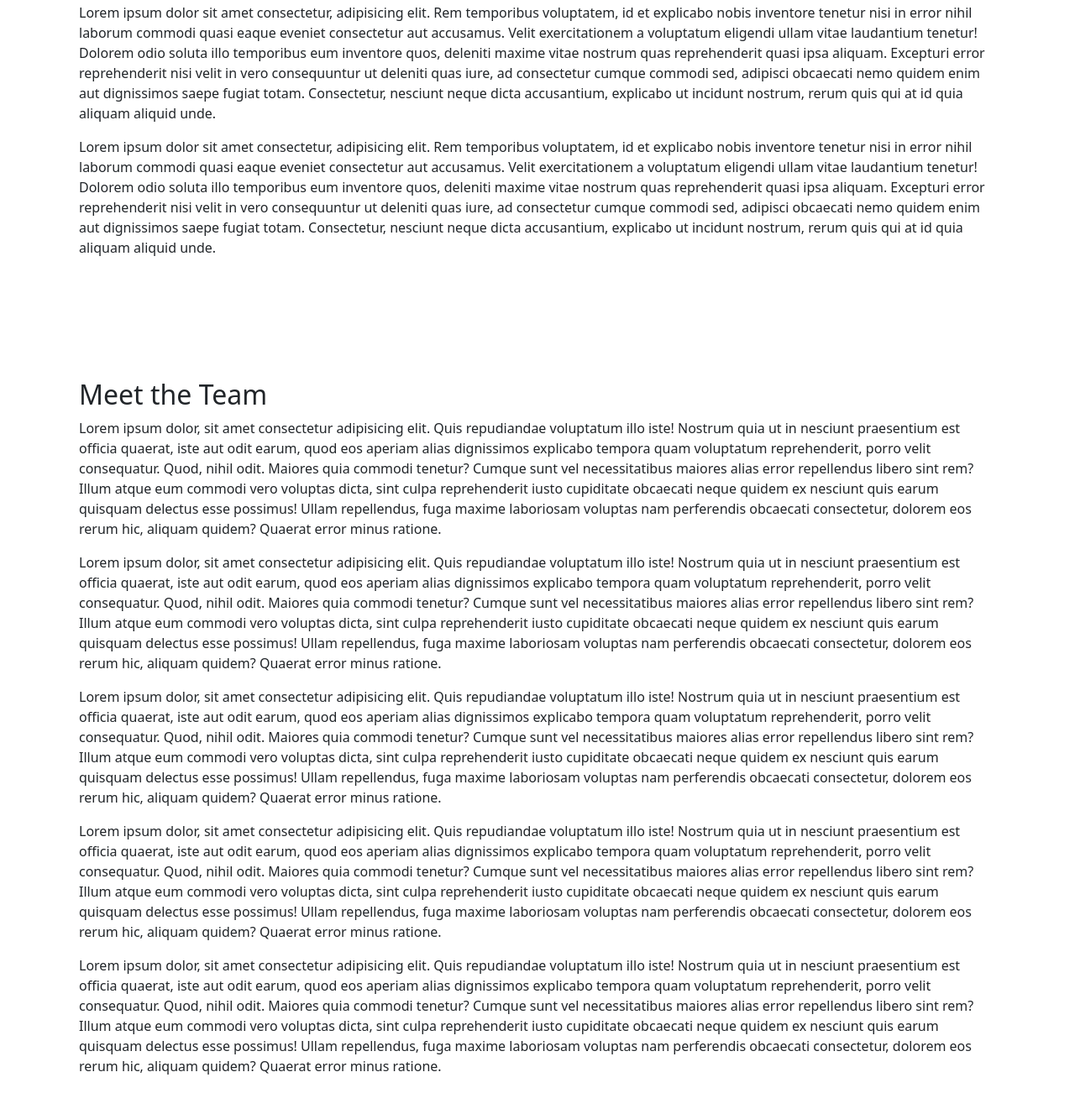
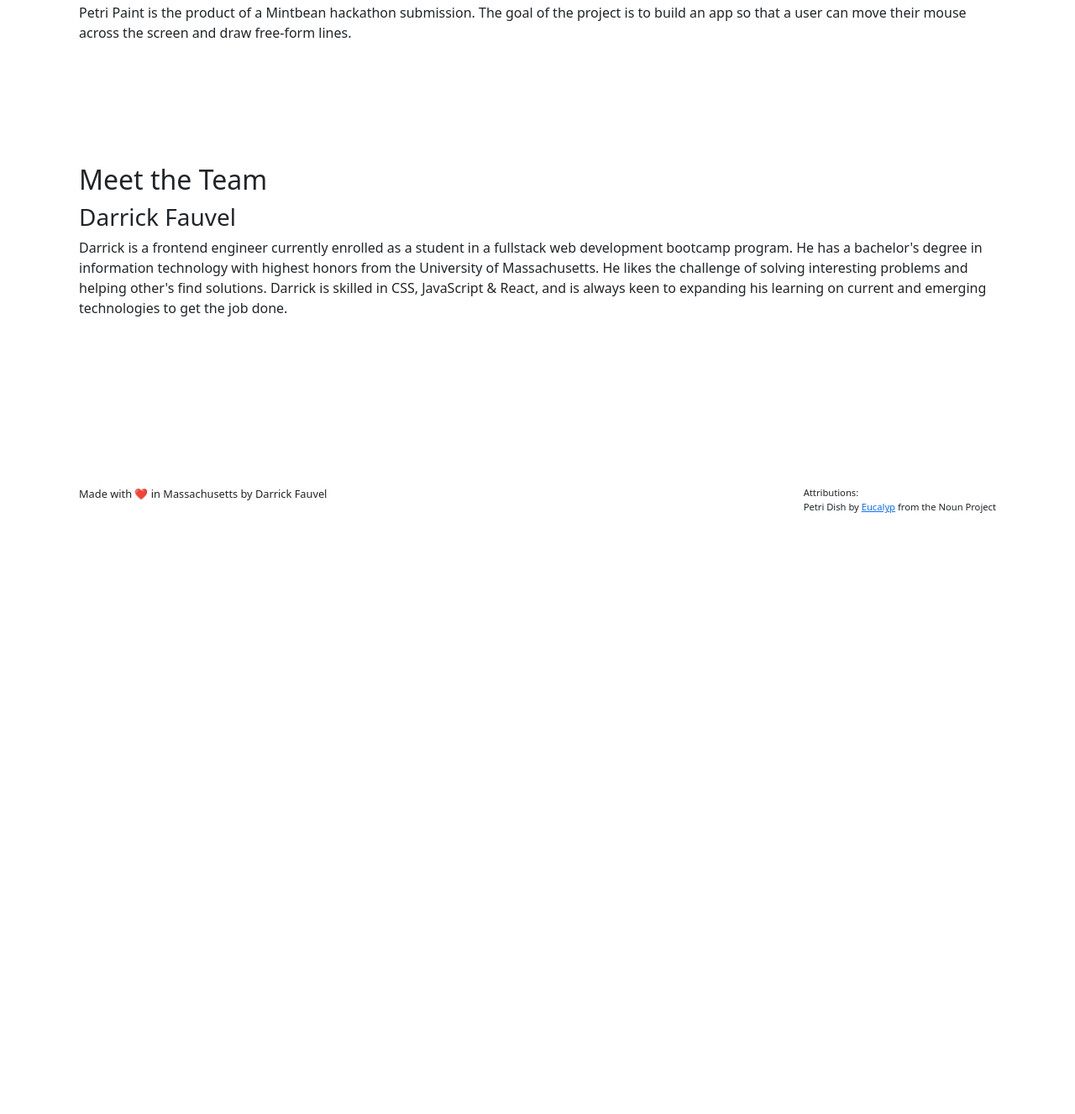
Before and after one commit to DarrickFauvel/petri-paint, a plain HTML site: page index.html in a window 1280 px wide. Shown: the part 171-1498 px from the top of the page at 84% size. After the commit the page ends 800 px from the top, so only its background shows below. Drawn offline with nearby package versions, Linux system fonts and the light colour scheme; a web font is replaced by a local one.

Commit message:
Add some draft copy text to landing page

```diff
--- a/index.html
+++ b/index.html
@@ -70,106 +70,24 @@
         <section id="about">
           <h2>About the App</h2>
           <p>
-            Lorem ipsum dolor sit amet consectetur, adipisicing elit. Rem
-            temporibus voluptatem, id et explicabo nobis inventore tenetur nisi
-            in error nihil laborum commodi quasi eaque eveniet consectetur aut
-            accusamus. Velit exercitationem a voluptatum eligendi ullam vitae
-            laudantium tenetur! Dolorem odio soluta illo temporibus eum
-            inventore quos, deleniti maxime vitae nostrum quas reprehenderit
-            quasi ipsa aliquam. Excepturi error reprehenderit nisi velit in vero
-            consequuntur ut deleniti quas iure, ad consectetur cumque commodi
-            sed, adipisci obcaecati nemo quidem enim aut dignissimos saepe
-            fugiat totam. Consectetur, nesciunt neque dicta accusantium,
-            explicabo ut incidunt nostrum, rerum quis qui at id quia aliquam
-            aliquid unde.
-          </p>
-          <p>
-            Lorem ipsum dolor sit amet consectetur, adipisicing elit. Rem
-            temporibus voluptatem, id et explicabo nobis inventore tenetur nisi
-            in error nihil laborum commodi quasi eaque eveniet consectetur aut
-            accusamus. Velit exercitationem a voluptatum eligendi ullam vitae
-            laudantium tenetur! Dolorem odio soluta illo temporibus eum
-            inventore quos, deleniti maxime vitae nostrum quas reprehenderit
-            quasi ipsa aliquam. Excepturi error reprehenderit nisi velit in vero
-            consequuntur ut deleniti quas iure, ad consectetur cumque commodi
-            sed, adipisci obcaecati nemo quidem enim aut dignissimos saepe
-            fugiat totam. Consectetur, nesciunt neque dicta accusantium,
-            explicabo ut incidunt nostrum, rerum quis qui at id quia aliquam
-            aliquid unde.
+            Petri Paint is the product of a Mintbean hackathon submission. The
+            goal of the project is to build an app so that a user can move their
+            mouse across the screen and draw free-form lines.
           </p>
         </section>
 
         <section id="team">
           <h2>Meet the Team</h2>
+          <h3>Darrick Fauvel</h3>
           <p>
-            Lorem ipsum dolor, sit amet consectetur adipisicing elit. Quis
-            repudiandae voluptatum illo iste! Nostrum quia ut in nesciunt
-            praesentium est officia quaerat, iste aut odit earum, quod eos
-            aperiam alias dignissimos explicabo tempora quam voluptatum
-            reprehenderit, porro velit consequatur. Quod, nihil odit. Maiores
-            quia commodi tenetur? Cumque sunt vel necessitatibus maiores alias
-            error repellendus libero sint rem? Illum atque eum commodi vero
-            voluptas dicta, sint culpa reprehenderit iusto cupiditate obcaecati
-            neque quidem ex nesciunt quis earum quisquam delectus esse possimus!
-            Ullam repellendus, fuga maxime laboriosam voluptas nam perferendis
-            obcaecati consectetur, dolorem eos rerum hic, aliquam quidem?
-            Quaerat error minus ratione.
-          </p>
-          <p>
-            Lorem ipsum dolor, sit amet consectetur adipisicing elit. Quis
-            repudiandae voluptatum illo iste! Nostrum quia ut in nesciunt
-            praesentium est officia quaerat, iste aut odit earum, quod eos
-            aperiam alias dignissimos explicabo tempora quam voluptatum
-            reprehenderit, porro velit consequatur. Quod, nihil odit. Maiores
-            quia commodi tenetur? Cumque sunt vel necessitatibus maiores alias
-            error repellendus libero sint rem? Illum atque eum commodi vero
-            voluptas dicta, sint culpa reprehenderit iusto cupiditate obcaecati
-            neque quidem ex nesciunt quis earum quisquam delectus esse possimus!
-            Ullam repellendus, fuga maxime laboriosam voluptas nam perferendis
-            obcaecati consectetur, dolorem eos rerum hic, aliquam quidem?
-            Quaerat error minus ratione.
-          </p>
-          <p>
-            Lorem ipsum dolor, sit amet consectetur adipisicing elit. Quis
-            repudiandae voluptatum illo iste! Nostrum quia ut in nesciunt
-            praesentium est officia quaerat, iste aut odit earum, quod eos
-            aperiam alias dignissimos explicabo tempora quam voluptatum
-            reprehenderit, porro velit consequatur. Quod, nihil odit. Maiores
-            quia commodi tenetur? Cumque sunt vel necessitatibus maiores alias
-            error repellendus libero sint rem? Illum atque eum commodi vero
-            voluptas dicta, sint culpa reprehenderit iusto cupiditate obcaecati
-            neque quidem ex nesciunt quis earum quisquam delectus esse possimus!
-            Ullam repellendus, fuga maxime laboriosam voluptas nam perferendis
-            obcaecati consectetur, dolorem eos rerum hic, aliquam quidem?
-            Quaerat error minus ratione.
-          </p>
-          <p>
-            Lorem ipsum dolor, sit amet consectetur adipisicing elit. Quis
-            repudiandae voluptatum illo iste! Nostrum quia ut in nesciunt
-            praesentium est officia quaerat, iste aut odit earum, quod eos
-            aperiam alias dignissimos explicabo tempora quam voluptatum
-            reprehenderit, porro velit consequatur. Quod, nihil odit. Maiores
-            quia commodi tenetur? Cumque sunt vel necessitatibus maiores alias
-            error repellendus libero sint rem? Illum atque eum commodi vero
-            voluptas dicta, sint culpa reprehenderit iusto cupiditate obcaecati
-            neque quidem ex nesciunt quis earum quisquam delectus esse possimus!
-            Ullam repellendus, fuga maxime laboriosam voluptas nam perferendis
-            obcaecati consectetur, dolorem eos rerum hic, aliquam quidem?
-            Quaerat error minus ratione.
-          </p>
-          <p>
-            Lorem ipsum dolor, sit amet consectetur adipisicing elit. Quis
-            repudiandae voluptatum illo iste! Nostrum quia ut in nesciunt
-            praesentium est officia quaerat, iste aut odit earum, quod eos
-            aperiam alias dignissimos explicabo tempora quam voluptatum
-            reprehenderit, porro velit consequatur. Quod, nihil odit. Maiores
-            quia commodi tenetur? Cumque sunt vel necessitatibus maiores alias
-            error repellendus libero sint rem? Illum atque eum commodi vero
-            voluptas dicta, sint culpa reprehenderit iusto cupiditate obcaecati
-            neque quidem ex nesciunt quis earum quisquam delectus esse possimus!
-            Ullam repellendus, fuga maxime laboriosam voluptas nam perferendis
-            obcaecati consectetur, dolorem eos rerum hic, aliquam quidem?
-            Quaerat error minus ratione.
+            Darrick is a frontend engineer currently enrolled as a student in a
+            fullstack web development bootcamp program. He has a bachelor's
+            degree in information technology with highest honors from the
+            University of Massachusetts. He likes the challenge of solving
+            interesting problems and helping other's find solutions. Darrick is
+            skilled in CSS, JavaScript & React, and is always keen to expanding
+            his learning on current and emerging technologies to get the job
+            done.
           </p>
         </section>
       </main>
```
